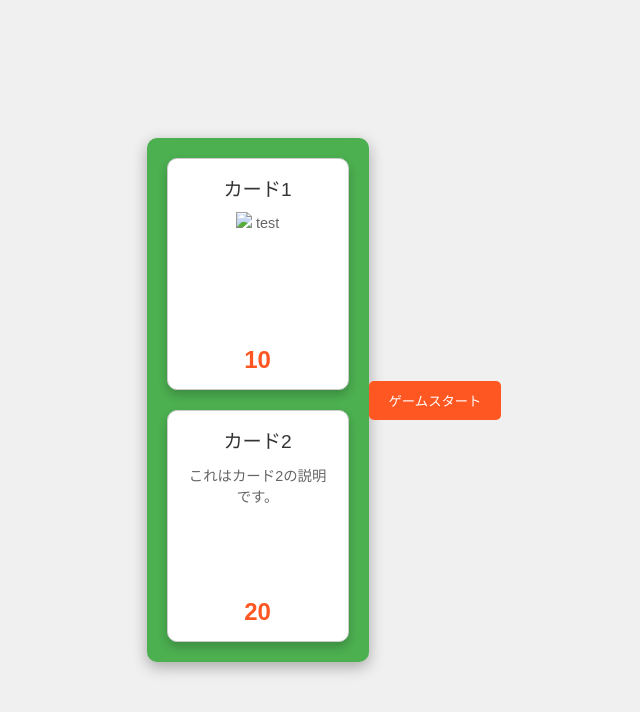
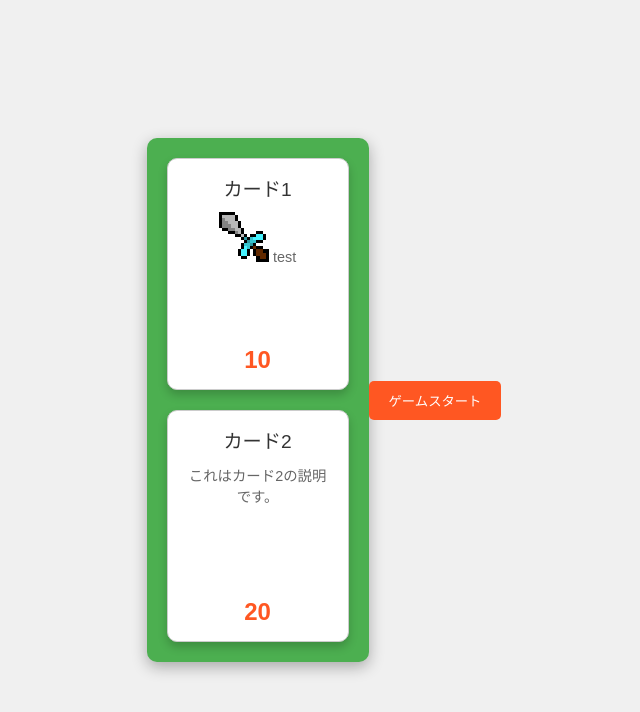
Before and after one commit to monnku/game, a plain HTML site: page index.html in a window 1280 px wide. Shown: the whole page, without its empty margins (316-956 px from the left). Drawn offline with Linux system fonts and the light colour scheme.

Commit message:
Update index.html

```diff
--- a/index.html
+++ b/index.html
@@ -11,7 +11,7 @@
         <div class="card">
             <div class="card-title">カード1</div>
             <div class="card-description">
-                <img src="cards/card00.png/">
+                <img src="cards/card00.png">
                 test
             </div>
             <div class="card-points">10</div>
```
